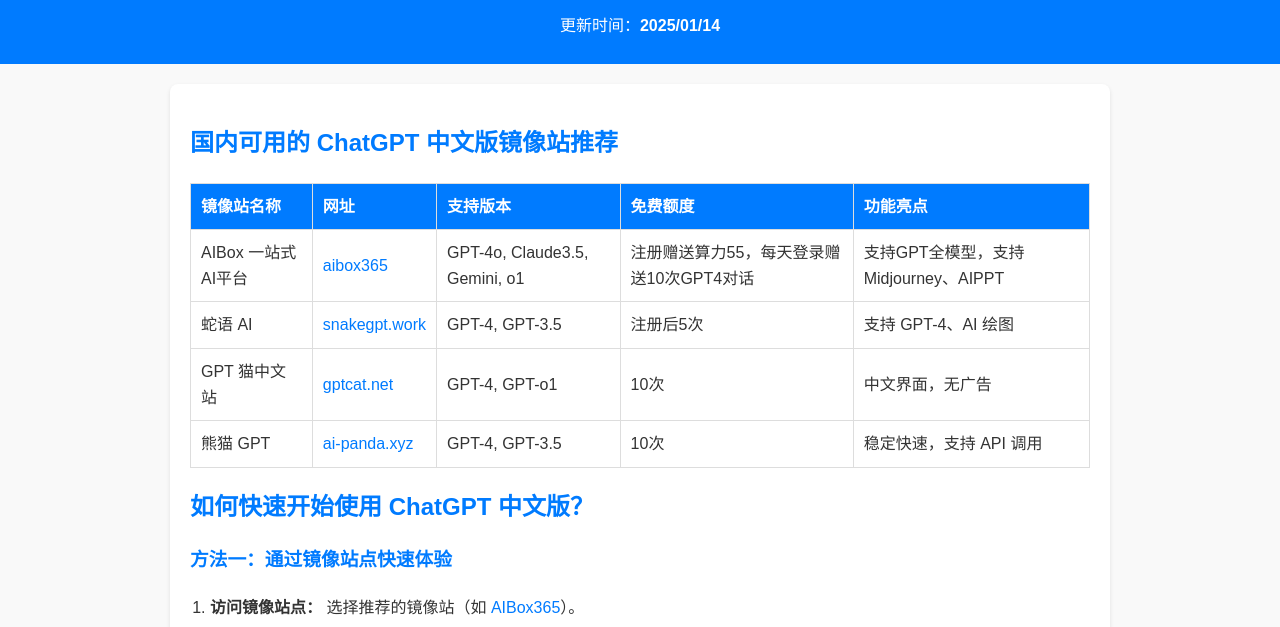
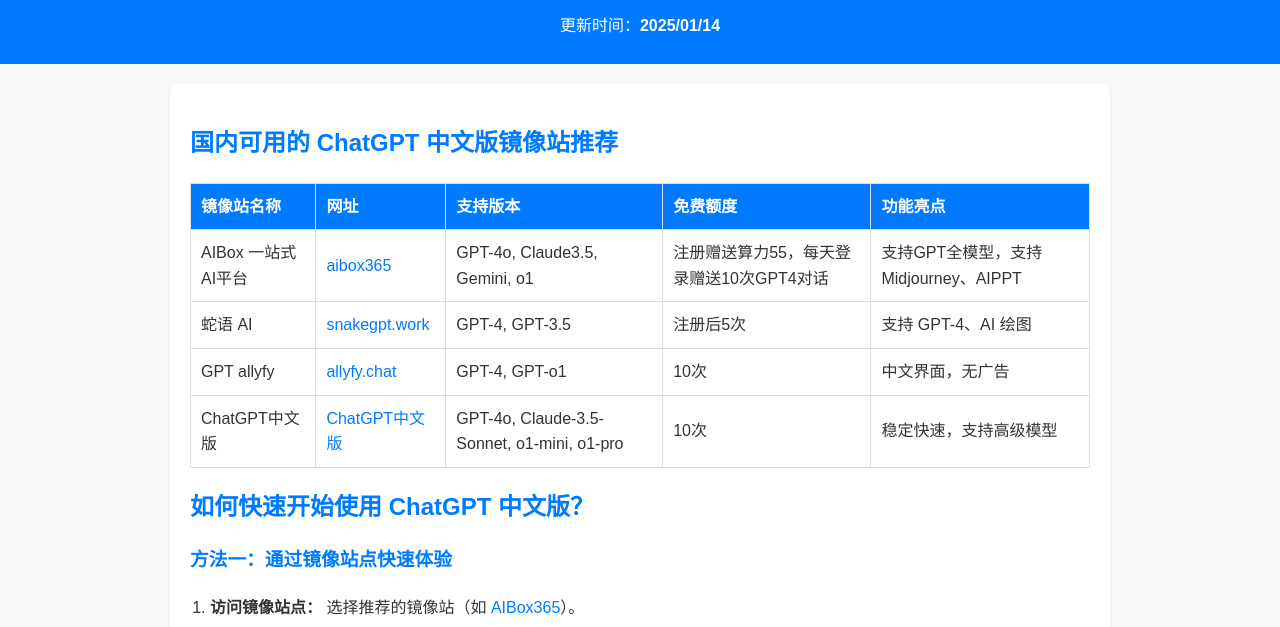
Before and after one commit to SericWong/chatgpt-chinese, a plain HTML site: page index.html in a window 1280 px wide. Shown: the part 106-733 px from the top of the page. Drawn offline with Linux system fonts and the light colour scheme.

Commit message:
Update index.html

```diff
--- a/index.html
+++ b/index.html
@@ -135,18 +135,18 @@
                         <td>支持 GPT-4、AI 绘图</td>
                     </tr>
                     <tr>
-                        <td>GPT 猫中文站</td>
-                        <td><a href="https://gptcat.net" target="_blank">gptcat.net</a></td>
+                        <td>GPT allyfy</td>
+                        <td><a href="https://www.allyfy.chat/" target="_blank">allyfy.chat</a></td>
                         <td>GPT-4, GPT-o1</td>
                         <td>10次</td>
                         <td>中文界面，无广告</td>
                     </tr>
                     <tr>
-                        <td>熊猫 GPT</td>
-                        <td><a href="https://ai-panda.xyz/login?invite_code=34137c47" target="_blank">ai-panda.xyz</a></td>
-                        <td>GPT-4, GPT-3.5</td>
+                        <td>ChatGPT中文版</td>
+                        <td><a href="https://chat.aibox365.cn" target="_blank">ChatGPT中文版</a></td>
+                        <td>GPT-4o, Claude-3.5-Sonnet, o1-mini, o1-pro</td>
                         <td>10次</td>
-                        <td>稳定快速，支持 API 调用</td>
+                        <td>稳定快速，支持高级模型</td>
                     </tr>
                 </tbody>
             </table>
```
